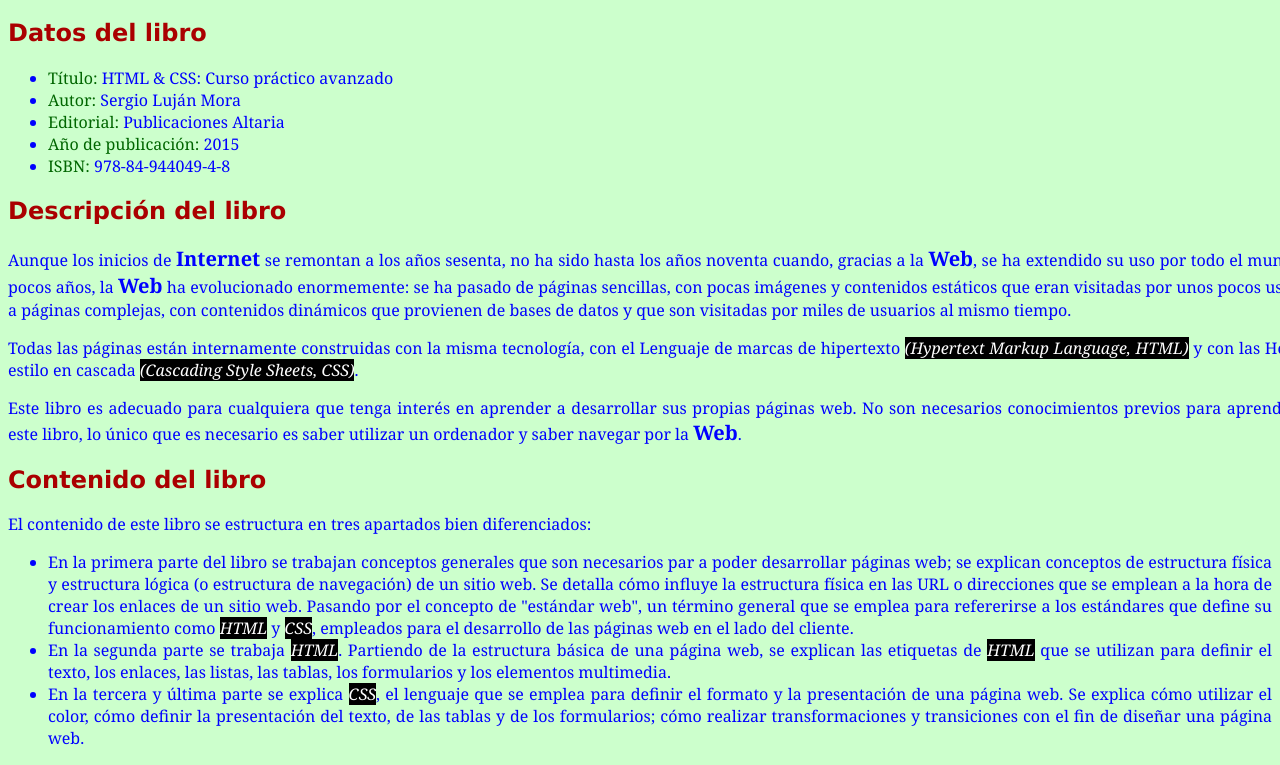
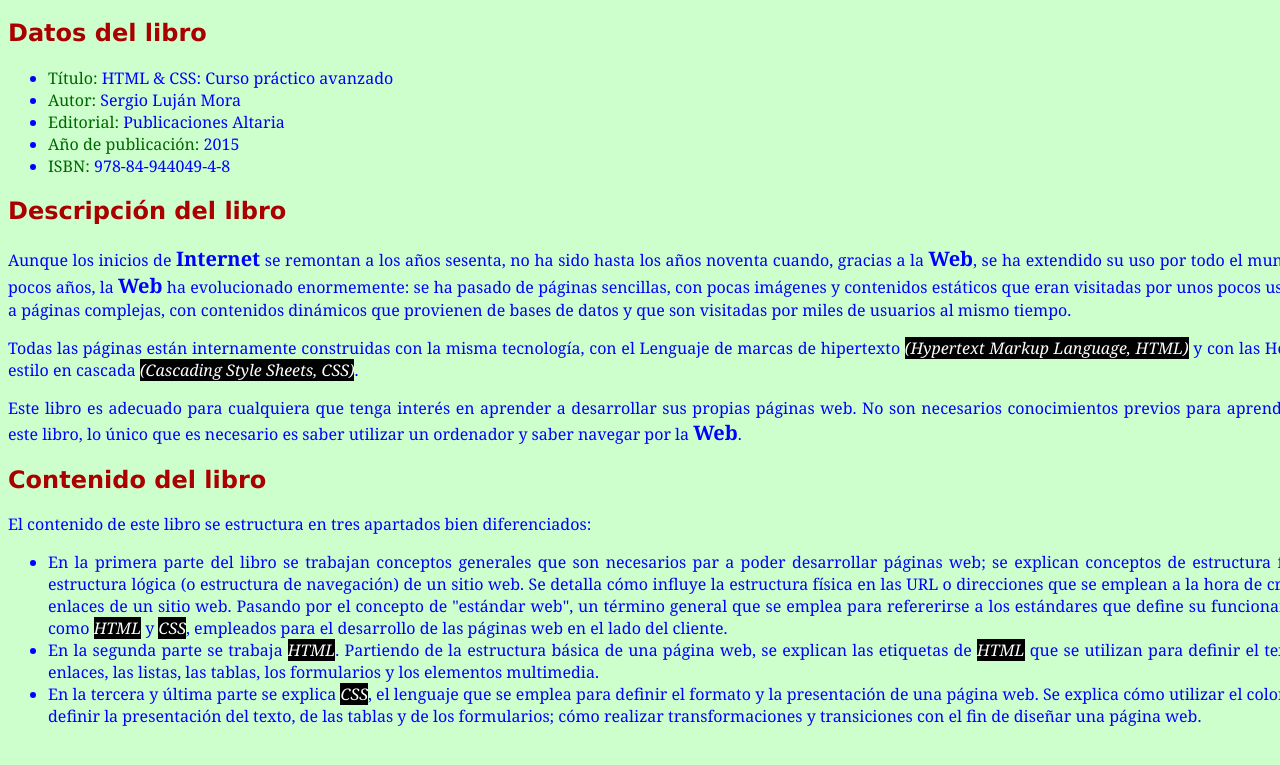
Before and after one commit to Areyouthere003/WebDesafio1, a plain HTML site: page index.html in a window 1280 px wide. Shown: the part 62-827 px from the top of the page. After the commit the page ends 805 px from the top, so only its background shows below. Drawn offline with Linux system fonts and the light colour scheme.

Commit message:
Se agrega código para listas

```diff
--- a/style.css
+++ b/style.css
@@ -39,3 +39,6 @@ p{
     Mantiene la forma del texto así hagan zoom out
     */
 }
+li{
+    width: 34cm;
+}
```
